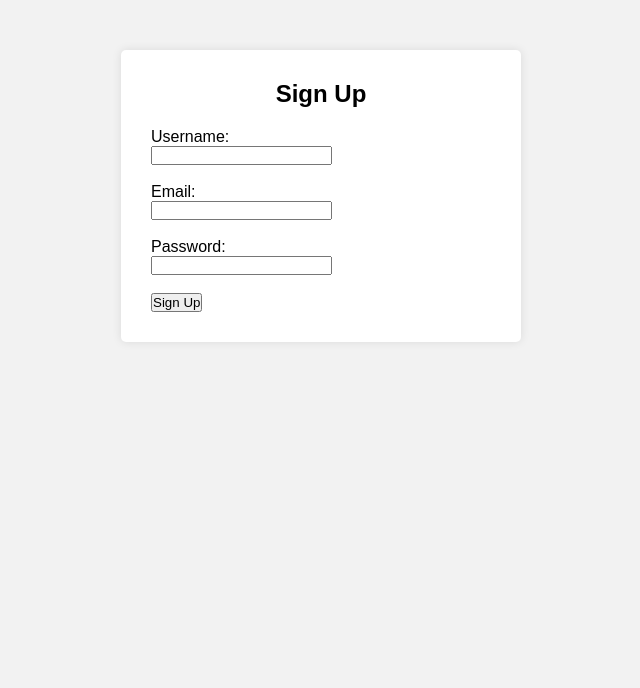
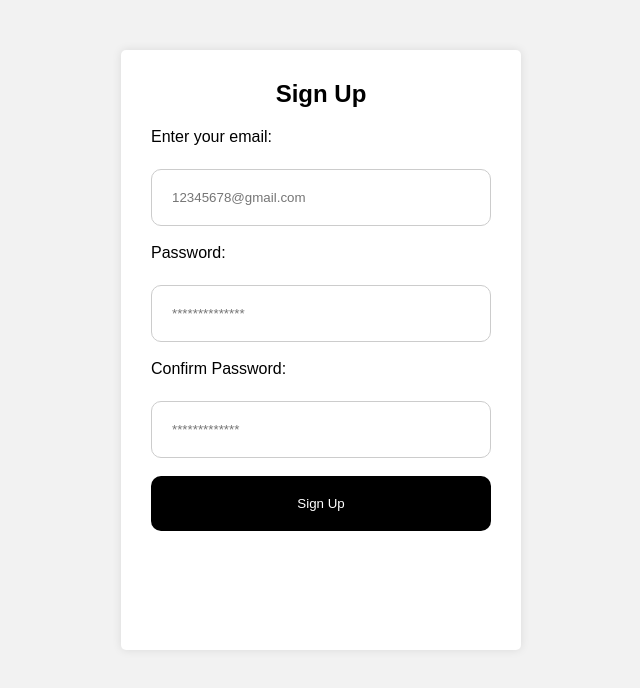
Before and after one commit to Oladipupobaliki21/YourAI, a plain HTML site: page signup.html in a window 1280 px wide. Shown: the whole page, without its empty margins (319-959 px from the left). Drawn offline with Linux system fonts and the light colour scheme.

Commit message:
work on the page

```diff
--- a/signup.css
+++ b/signup.css
@@ -14,41 +14,46 @@ body{
     border-radius: 5px;
     box-shadow: 0 0 10px rgba(0,0,0,0.1);
     margin: 50px auto;
+    height: 600px;
 }
 .signup-form h2{
     text-align: center;
     margin-bottom: 20px;
 }
-.signup-form .form-group{
+.signup-form {
     margin-bottom: 15px;
+
 }
-.signup-form .form-group label{
+.signup-form  label{
     display: block;
     margin-bottom: 5px;
 }
-.signup-form .form-group input{
+.signup-form  input{
     width: 100%;
-    padding: 10px;
+    padding: 20px;
     border: 1px solid #ccc;
-    border-radius: 3px;
+    border-radius: 10px;
+
+
 }
-.signup-form .form-group input:focus{
-    border-color: #007BFF;
+.signup-form input:focus{
+    border-color: black;
     outline: none;
 }
+
 .signup-form .submit-btn{
     width: 100%;
-    padding: 10px;
-    background: #007BFF;
+    padding: 20px;
+    background: black;
     color: #fff;
     border: none;
-    border-radius: 3px;
+    border-radius: 1 px solid #ccc;
     cursor: pointer;
 }
-.signup-form .submit-btn:hover{
+/* .signup-form .submit-btn:hover{
     background: #0056b3;
-}
-.signup-form .login-link{
+} */
+/* .signup-form .login-link{
     text-align: center;
     margin-top: 15px;
 }
@@ -58,4 +63,4 @@ body{
 }
 .signup-form .login-link a:hover{
     text-decoration: underline;
-}
+} */
--- a/signup.html
+++ b/signup.html
@@ -5,21 +5,23 @@
     <meta name="viewport" content="width=device-width, initial-scale=1.0">
     <title>Sign-Up Page</title>
     <link rel="stylesheet" href="signup.css">
+
 </head>
 <body>
     <div class="signup-form">
         <h2>Sign Up</h2>
         <form action="/signup" method="post">
-            <label for="username">Username:</label><br>
-            <input type="text" id="username" name="username" required><br><br>
-
-            <label for="email">Email:</label><br>
-            <input type="email" id="email" name="email" required><br><br>
+            <label for="email">Enter your email:</label><br>
+            <input type="email" id="email" name="email" required placeholder="12345678@gmail.com" ><br><br>
 
             <label for="password">Password:</label><br>
-            <input type="password" id="password" name="password" required><br><br>
+            <input type="password" id="password" name="password" required placeholder="**************"><br><br>
 
-            <input type="submit" value="Sign Up">
+            <label for="confirm-password">Confirm Password:</label><br>
+            <input type="password" id="confirm-password" name="confirm-password" required placeholder="*************"><br><br>
+
+
+            <input type="submit" value="Sign Up" class="submit-btn">
         </form>
     </div>
 </body>
```
